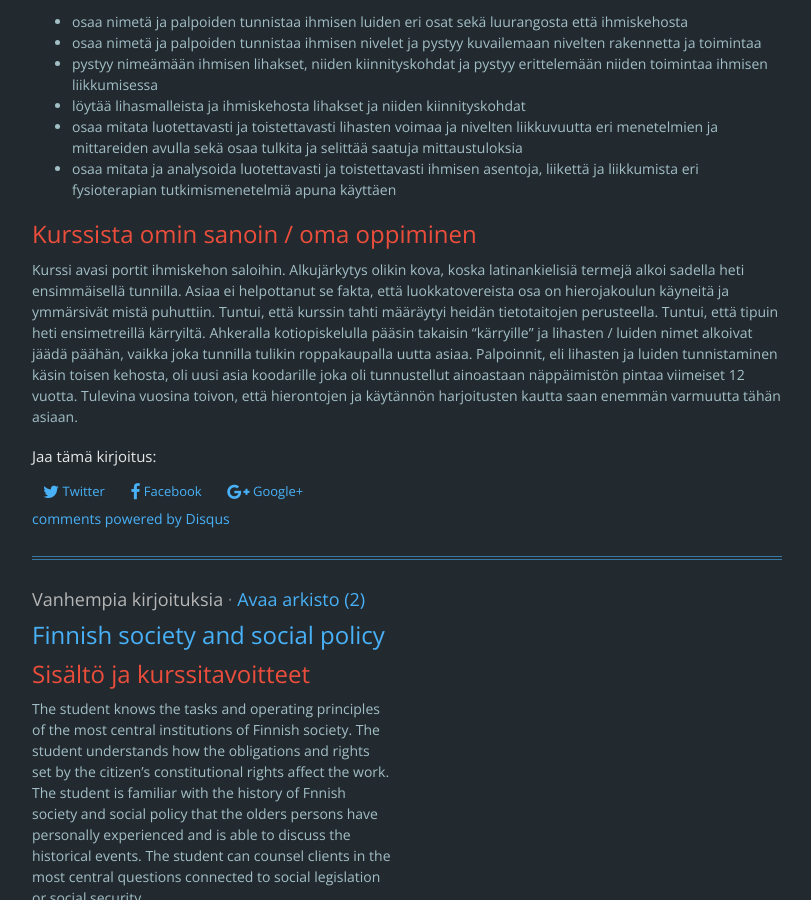
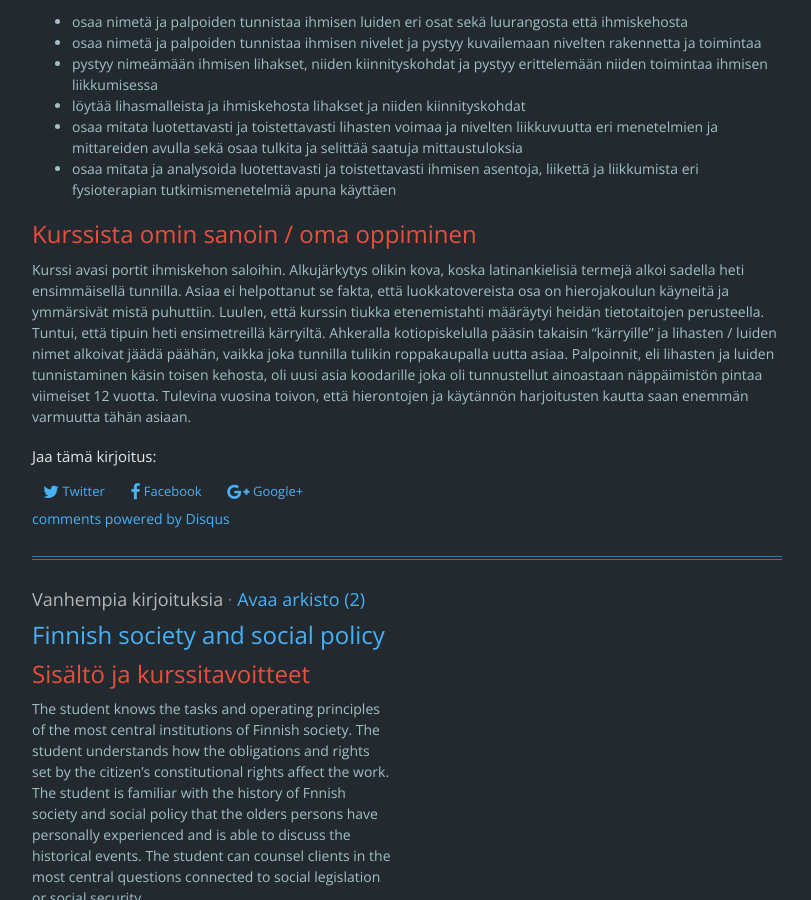
Before and after one commit to vperasto/vperasto.github.io, a Jekyll site: the page built from _posts/2017-03-07-Tuki-ja-liikuntaelimistön-anatomia-I.md, in a window 1280 px wide and 900 px high, scrolled down 491 px. Shown: the whole window, without its empty margins (228-1039 px from the left). Built offline with Jekyll 4.4.1, drawn with Linux system fonts in a browser that asks for light colours; nearby versions of some CDN libraries; comment, search, counter and statistics services are not loaded.

Commit message:
Changed content

```diff
--- a/_posts/2017-03-07-Tuki-ja-liikuntaelimistön-anatomia-I.md
+++ b/_posts/2017-03-07-Tuki-ja-liikuntaelimistön-anatomia-I.md
@@ -17,4 +17,4 @@ Opiskelija:
 - osaa mitata ja analysoida luotettavasti ja toistettavasti ihmisen asentoja, liikettä ja liikkumista eri fysioterapian tutkimismenetelmiä apuna käyttäen
 
 ## Kurssista omin sanoin / oma oppiminen
-Kurssi avasi portit ihmiskehon saloihin. Alkujärkytys olikin kova, koska  latinankielisiä termejä alkoi sadella heti ensimmäisellä tunnilla. Asiaa ei helpottanut se fakta, että luokkatovereista osa on hierojakoulun käyneitä ja ymmärsivät mistä puhuttiin. Tuntui, että kurssin tahti määräytyi heidän tietotaitojen perusteella. Tuntui, että tipuin heti ensimetreillä kärryiltä. Ahkeralla kotiopiskelulla pääsin takaisin "kärryille" ja lihasten / luiden nimet alkoivat jäädä päähän, vaikka joka tunnilla tulikin roppakaupalla uutta asiaa. Palpoinnit, eli lihasten ja luiden tunnistaminen käsin toisen kehosta, oli uusi asia koodarille joka oli tunnustellut ainoastaan näppäimistön pintaa viimeiset 12 vuotta. Tulevina vuosina toivon, että hierontojen ja käytännön harjoitusten kautta saan enemmän varmuutta tähän asiaan.
+Kurssi avasi portit ihmiskehon saloihin. Alkujärkytys olikin kova, koska  latinankielisiä termejä alkoi sadella heti ensimmäisellä tunnilla. Asiaa ei helpottanut se fakta, että luokkatovereista osa on hierojakoulun käyneitä ja ymmärsivät mistä puhuttiin. Luulen, että kurssin tiukka etenemistahti määräytyi heidän tietotaitojen perusteella. Tuntui, että tipuin heti ensimetreillä kärryiltä. Ahkeralla kotiopiskelulla pääsin takaisin "kärryille" ja lihasten / luiden nimet alkoivat jäädä päähän, vaikka joka tunnilla tulikin roppakaupalla uutta asiaa. Palpoinnit, eli lihasten ja luiden tunnistaminen käsin toisen kehosta, oli uusi asia koodarille joka oli tunnustellut ainoastaan näppäimistön pintaa viimeiset 12 vuotta. Tulevina vuosina toivon, että hierontojen ja käytännön harjoitusten kautta saan enemmän varmuutta tähän asiaan.
```
